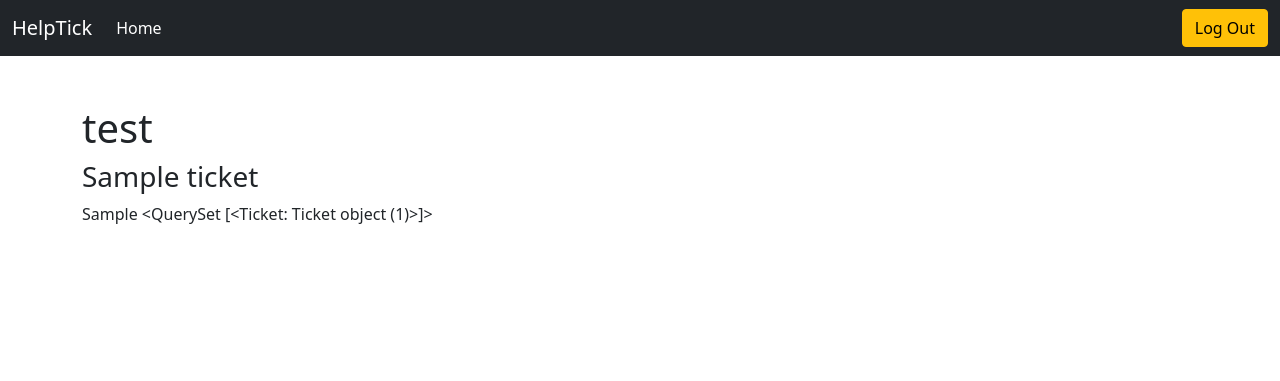
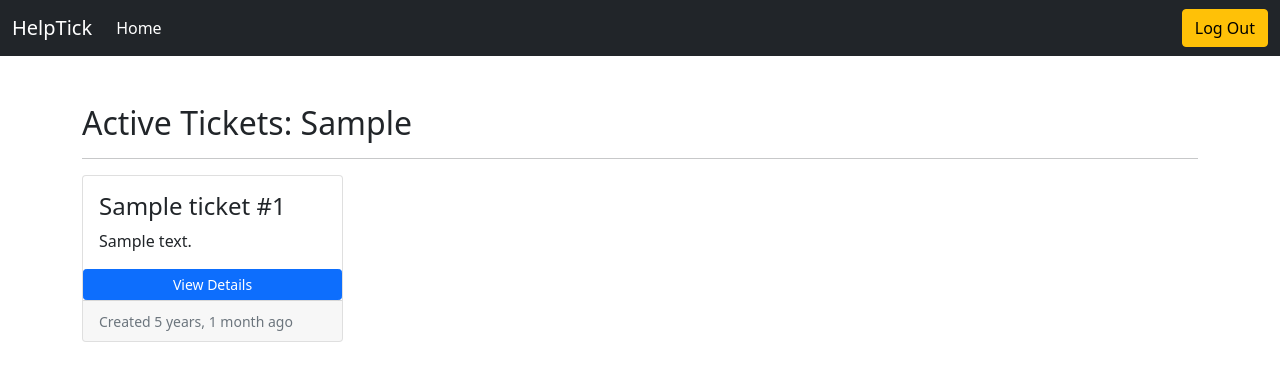
Before and after one commit to craig-grant630/HelpTick, a Django app: template templates/tickets/customer_active_tickets.html in a window 1280 px wide. Shown: the top 381 px of the page. Run offline with Django 5.2, Linux system fonts and the light colour scheme; tables that the repository leaves empty hold one stand-in row (values such as "Sample post"); the template is opened without the code that fills it: values that come from a table or form of the project are taken from there, most other values are stand-ins (such as "Sample title", 1, 10 or a date in 2020); some libraries are stand-ins or nearby versions.

Commit message:
Add customer active tickets html and bootstrap styling

```diff
--- a/helptick/settings.py
+++ b/helptick/settings.py
@@ -27,7 +27,7 @@ BASE_DIR = Path(__file__).resolve().parent.parent
 # SECURITY WARNING: keep the secret key used in production secret!
 SECRET_KEY = os.environ.get("SECRET_KEY")
 # SECURITY WARNING: don't run with debug turned on in production!
-DEBUG = True
+DEBUG = False
 
 ALLOWED_HOSTS = ['.herokuapp.com', 'localhost']
 
@@ -41,6 +41,7 @@ INSTALLED_APPS = [
     "django.contrib.sessions",
     "django.contrib.messages",
     "django.contrib.staticfiles",
+    'django.contrib.humanize',
     "widget_tweaks",
     "accounts",
     "dashboard",
--- a/templates/tickets/customer_active_tickets.html
+++ b/templates/tickets/customer_active_tickets.html
@@ -1,7 +1,24 @@
 {% extends 'base.html' %}
+{% load humanize %}
 {% block content %}
-<h1>test</h1>
-<h3>{{ticket.ticket_title}}</h3>
-{{active_tickets}}
-{{ tickets }}
+<h2> Active Tickets: {{active_tickets}}</h2>
+<hr>
+<div class="row row-cols-1 row-cols-md-4">
+    {% for ticket in tickets %}
+    <div class="col">
+        <div class="card h-100">
+            <div class="card-body">
+                <h4 class="card-title">{{ticket.ticket_title}} #{{ticket.ticket_id}}</h4>
+                <p class="card-text">
+                    {{ticket.ticket_description}}
+                </p>
+            </div>
+            <a href="#" class="btn btn-primary btn-sm">View Details</a>
+            <div class="card-footer">
+                <small class="text-muted">Created {{ticket.created_on|naturaltime}}</small>
+            </div>
+        </div>
+    </div>
+    {% endfor %}
+</div>
 {% endblock content %}
```
